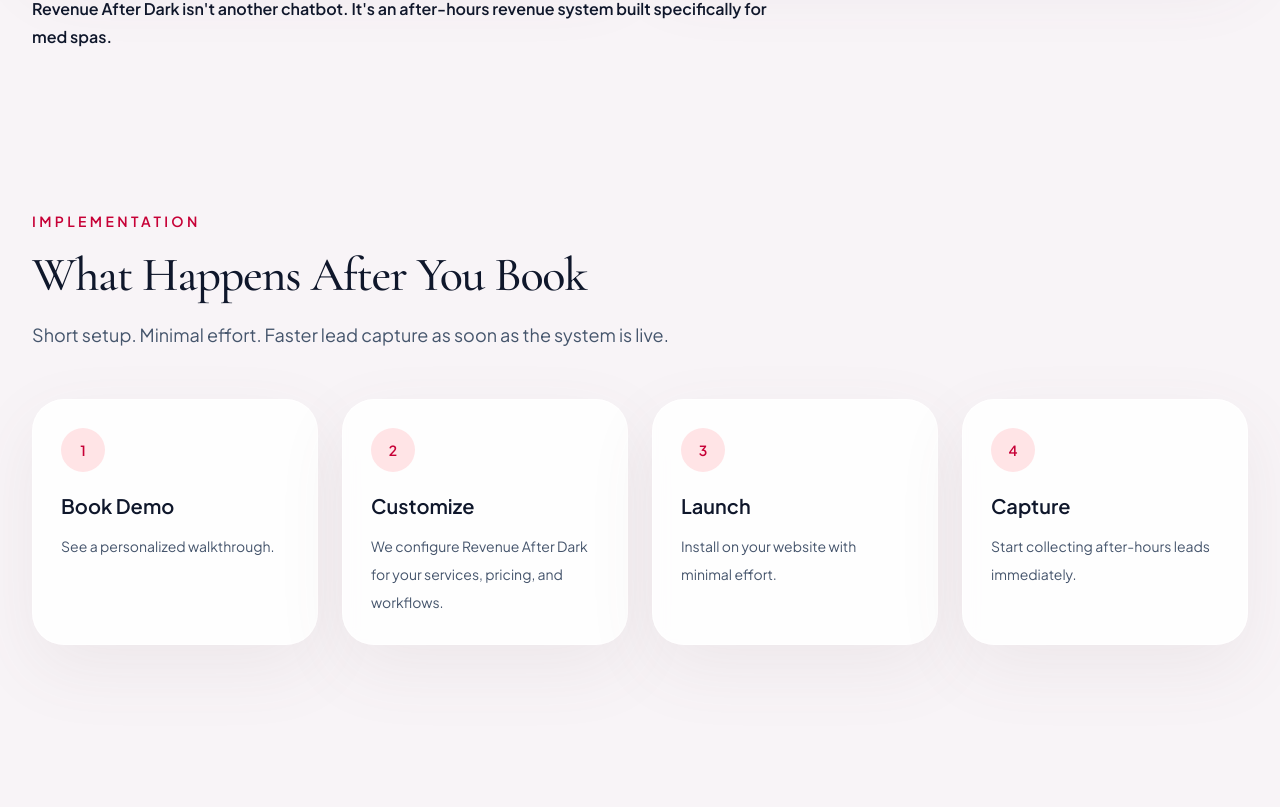
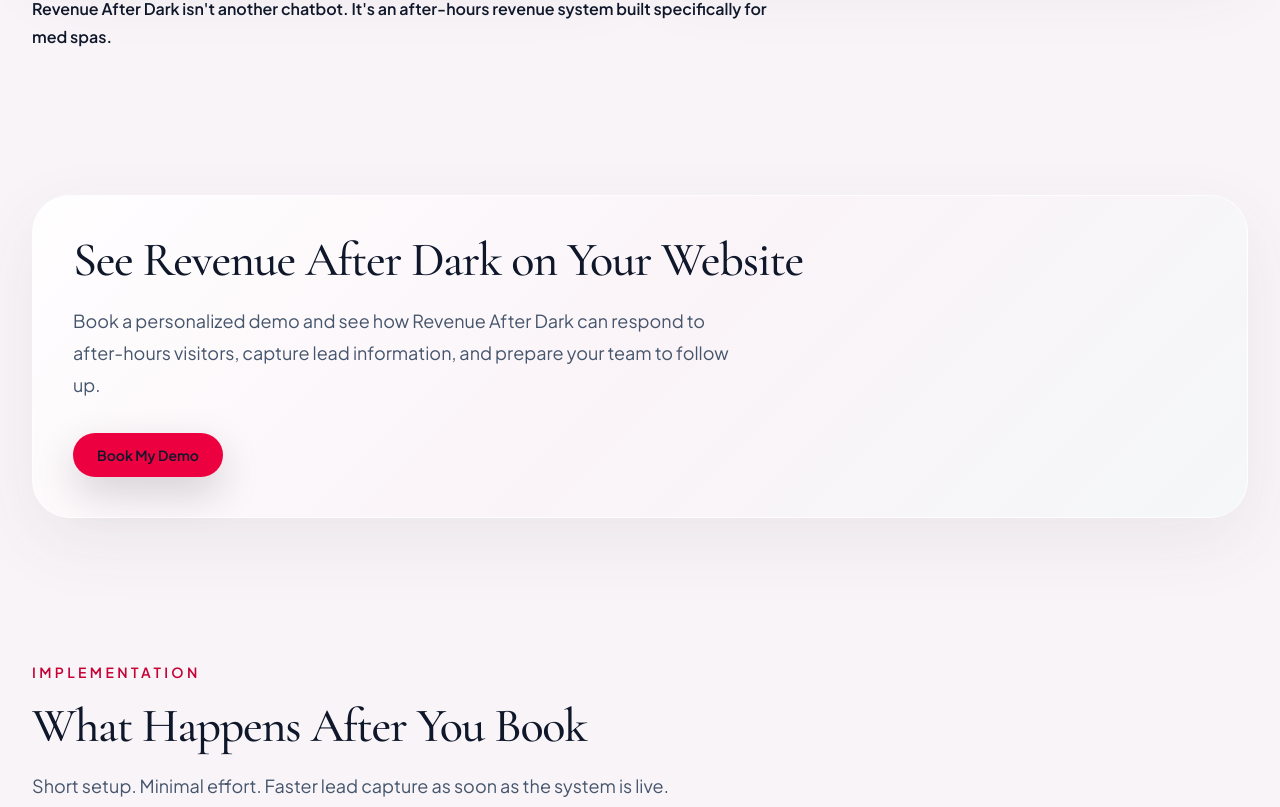
Before and after one commit to tryshone-dev/lead-system-site, a React (Vite) app: page / in a window 1280 px wide. Shown: the part 7593-8400 px from the top of the page. Built offline with nearby package versions, Linux system fonts and the light colour scheme.

Commit message:
add homepage conversion ctas

```diff
--- a/src/App.jsx
+++ b/src/App.jsx
@@ -360,6 +360,23 @@
     <li className="rounded-full border border-white/80 bg-white/84 px-4 py-3 text-sm font-medium text-slate-700 shadow-[0_16px_40px_rgba(105,78,91,0.05)]">
       {children}
     </li>
+  );
+}
+
+function CTABlock({ title, description, buttonLabel, supportLine }) {
+  return (
+    <section className="py-12 sm:py-16">
+      <div className="rounded-[38px] border border-white/80 bg-[linear-gradient(135deg,rgba(255,255,255,0.9),rgba(250,244,247,0.9),rgba(243,247,249,0.88))] p-8 shadow-[0_24px_70px_rgba(102,76,91,0.08)] sm:p-10">
+        <h2 className="max-w-3xl font-serif text-4xl leading-[1.02] tracking-tight text-slate-900 sm:text-5xl">
+          {title}
+        </h2>
+        <p className="mt-5 max-w-2xl text-base leading-8 text-slate-600 sm:text-lg">{description}</p>
+        <div className="mt-8">
+          <PrimaryButton href="#contact">{buttonLabel}</PrimaryButton>
+        </div>
+        {supportLine ? <p className="mt-4 text-sm text-slate-500">{supportLine}</p> : null}
+      </div>
+    </section>
   );
 }
 
@@ -727,6 +744,12 @@
             </p>
           </section>
 
+          <CTABlock
+            title="See Revenue After Dark on Your Website"
+            description="Book a personalized demo and see how Revenue After Dark can respond to after-hours visitors, capture lead information, and prepare your team to follow up."
+            buttonLabel="Book My Demo"
+          />
+
           <section className="py-16 sm:py-20">
             <SectionHeading
               eyebrow="Implementation"
@@ -758,6 +781,13 @@
               ))}
             </div>
           </section>
+
+          <CTABlock
+            title="Turn After-Hours Interest Into Booked Consultations"
+            description="Choose the right setup for your med spa, then see how Revenue After Dark would work with your services, pricing, and lead workflow."
+            buttonLabel="Book My Demo"
+            supportLine="Personalized walkthrough. No generic sales presentation."
+          />
 
           <section id="faq" className="py-16 sm:py-20">
             <SectionHeading
```
